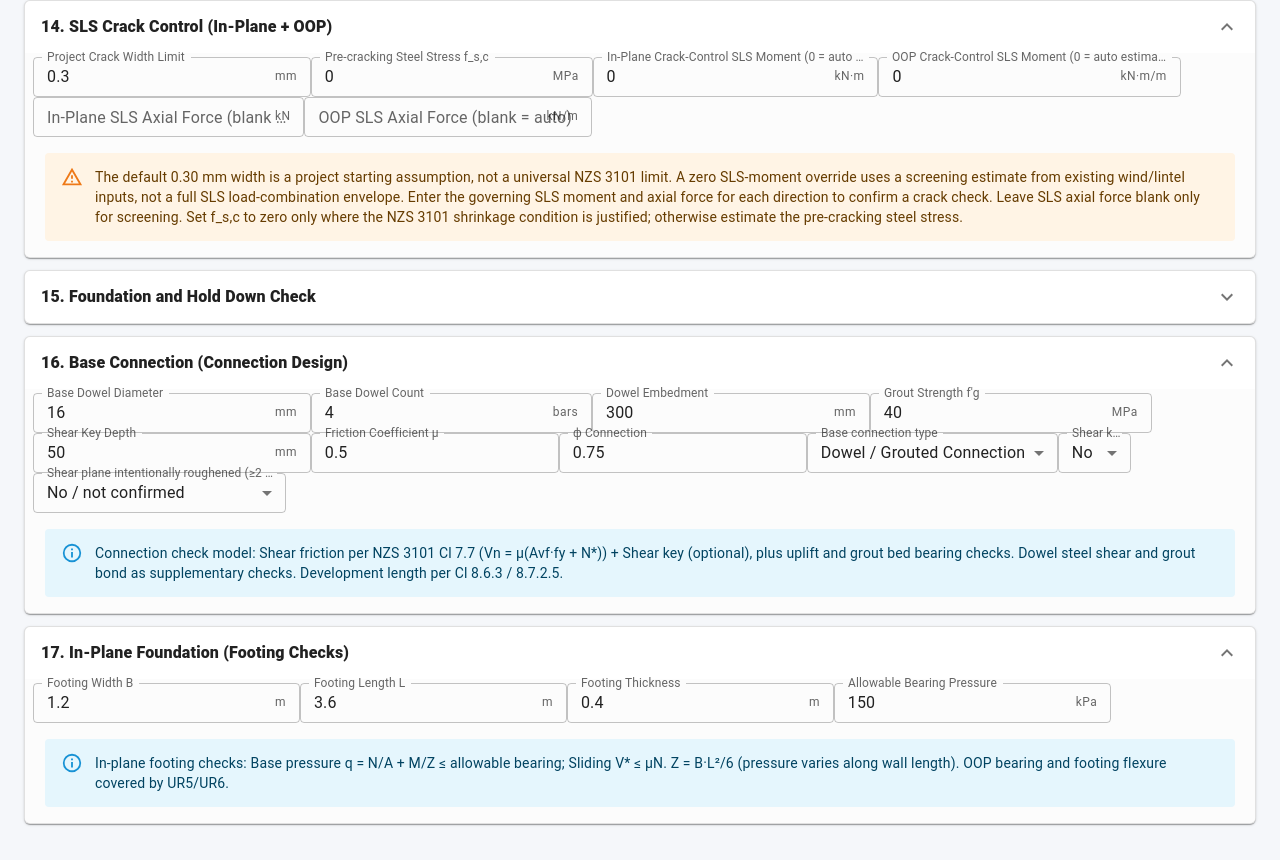
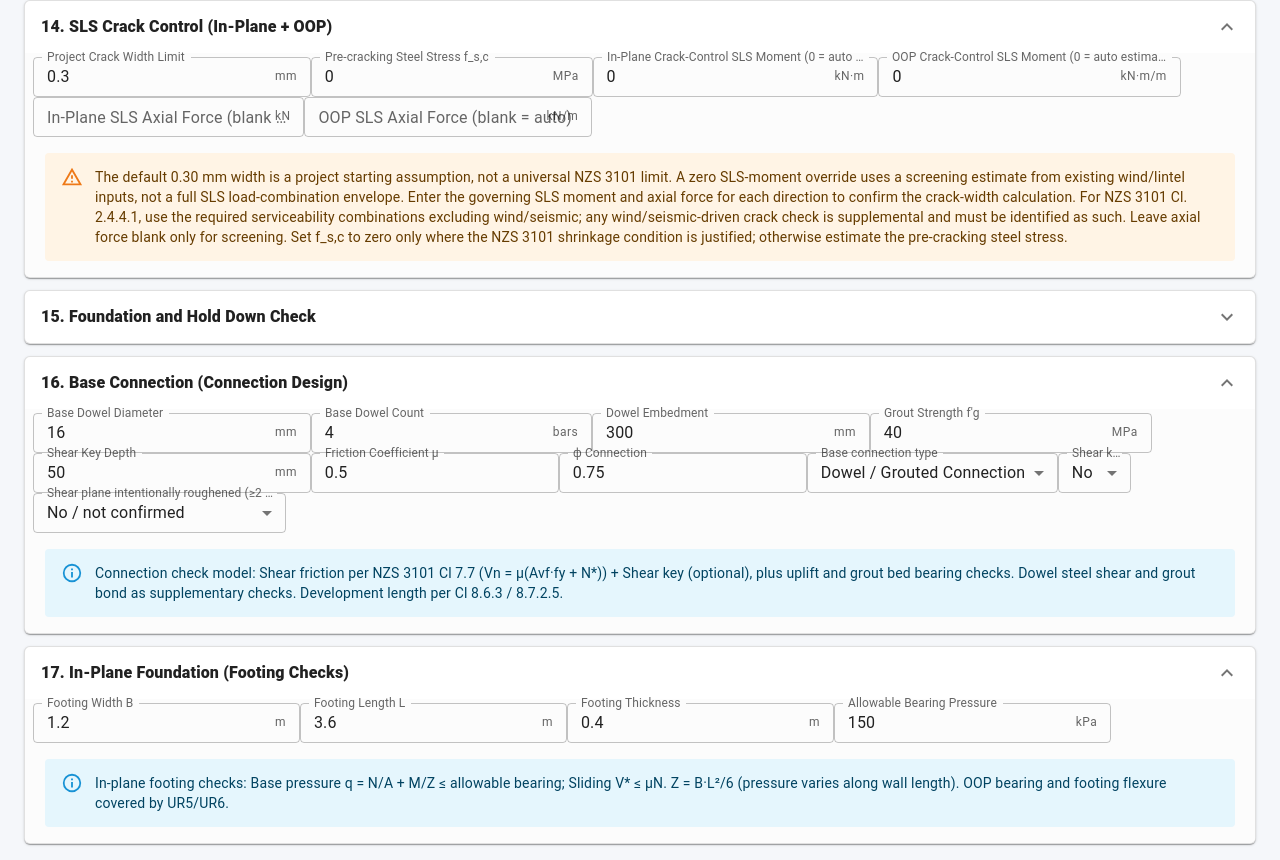
Before and after one commit to abulabadabula/PanelWall, a React (Vite) app: page / in a window 1280 px wide. Shown: the part 3075-3935 px from the top of the page. Built offline with nearby package versions, Linux system fonts and the light colour scheme.

Commit message:
Clarify NZS 3101 crack-control load combinations and Ie scope

```diff
--- a/feature/PrecastPanel.jsx
+++ b/feature/PrecastPanel.jsx
@@ -322,7 +322,7 @@ function InputTab({ inputs, setInputs, previewResults }) {
             <Alert severity="warning" sx={{ mt: 2 }}>
               The default 0.30 mm width is a project starting assumption, not a universal NZS 3101 limit.
               A zero SLS-moment override uses a screening estimate from existing wind/lintel inputs, not a full SLS load-combination envelope.
-              Enter the governing SLS moment and axial force for each direction to confirm a crack check. Leave SLS axial force blank only for screening. Set f_s,c to zero only where the NZS 3101 shrinkage condition is justified; otherwise estimate the pre-cracking steel stress.
+              Enter the governing SLS moment and axial force for each direction to confirm the crack-width calculation. For NZS 3101 Cl. 2.4.4.1, use the required serviceability combinations excluding wind/seismic; any wind/seismic-driven crack check is supplemental and must be identified as such. Leave axial force blank only for screening. Set f_s,c to zero only where the NZS 3101 shrinkage condition is justified; otherwise estimate the pre-cracking steel stress.
             </Alert>
           )}
           {section.id === 'gravity' && (
@@ -1411,9 +1411,7 @@ function CrackControlBlock({ inputs, materials, crackControl }) {
             {result.normalizedAxialLoadRatio > 0.015
               ? ' Normalized axial load exceeds 0.015; independently verify BRANZ low-axial-load scope and the cracked-section model.'
               : ''}
-            {result.normalizedAxialLoadRatio > result.normalizedAxialLoadLimit
-              ? ' This simplified crack/stiffness method is outside its stated screening scope; use a rational analysis.'
-              : ''}
+            ' Effective inertia I_e from Cl. 6.8.3 is based on a beam/slab empirical model for members without significant axial load; its use for a wall panel is screening only and must be independently justified.'
           </Typography>
         </Alert>
       </CalculationSubsection>
```
